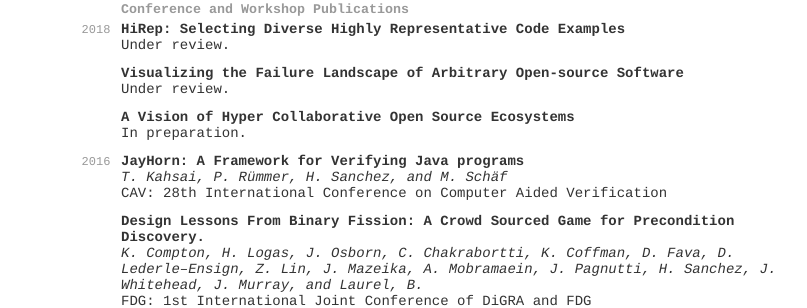
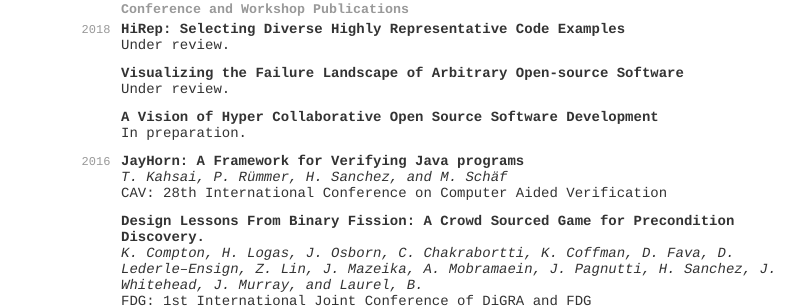
Before and after one commit to hsanchez/hsanchez.github.io, a Jekyll site: the page built from posts/notes/_posts/2017-02-01-cv.md, in a window 1280 px wide and 900 px high, scrolled down 1176 px. Shown: the part 151-459 px from the top of the window, without its empty margins (189-996 px from the left). Built offline with Jekyll 4.4.1, drawn with Linux system fonts in a browser that asks for light colours.

Commit message:
updated cv

```diff
--- a/posts/notes/_posts/2017-02-01-cv.md
+++ b/posts/notes/_posts/2017-02-01-cv.md
@@ -170,7 +170,7 @@
 
         <div class="entry">
     			<div class="item">
-    				<span class="bold">A Vision of Hyper Collaborative Open Source Ecosystems</span><br />
+    				<span class="bold">A Vision of Hyper Collaborative Open Source Software Development</span><br />
     				<span class="deemph">In preparation.</span>
     			</div>
     		</div>
```
